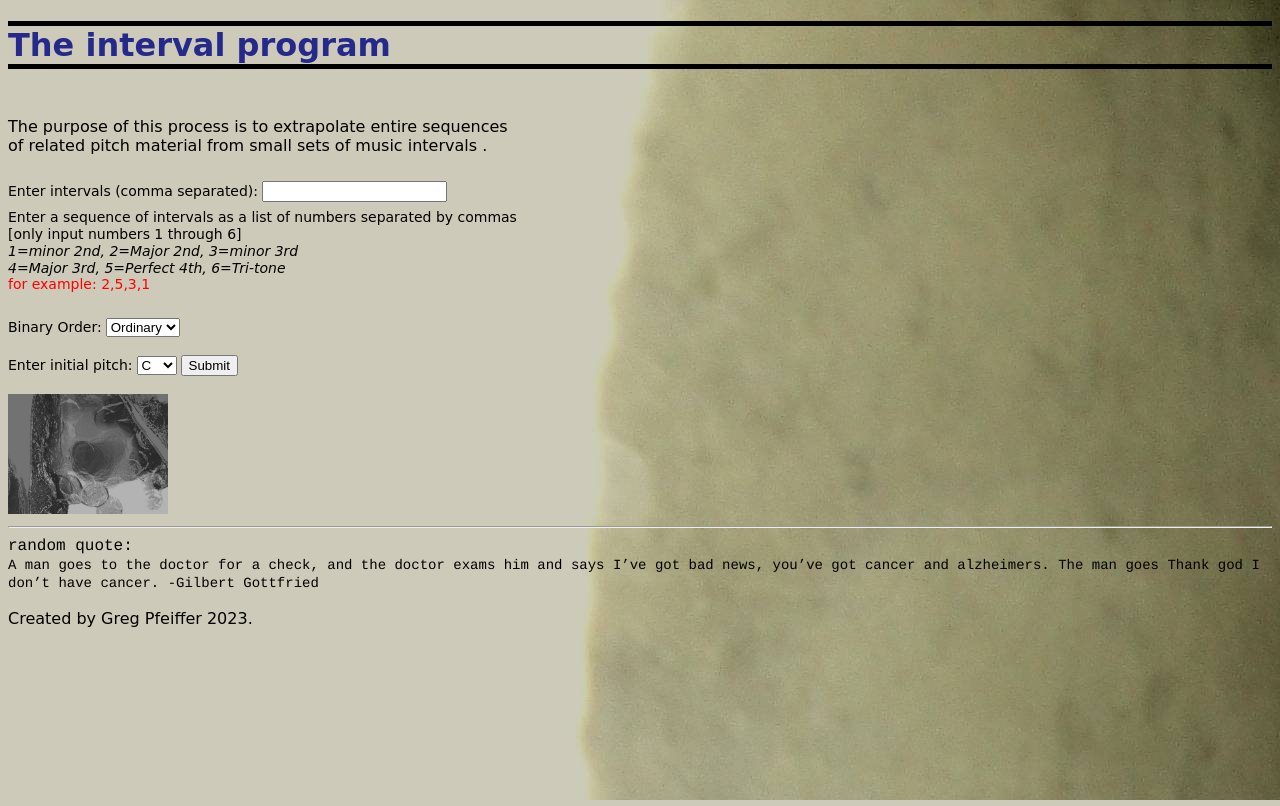
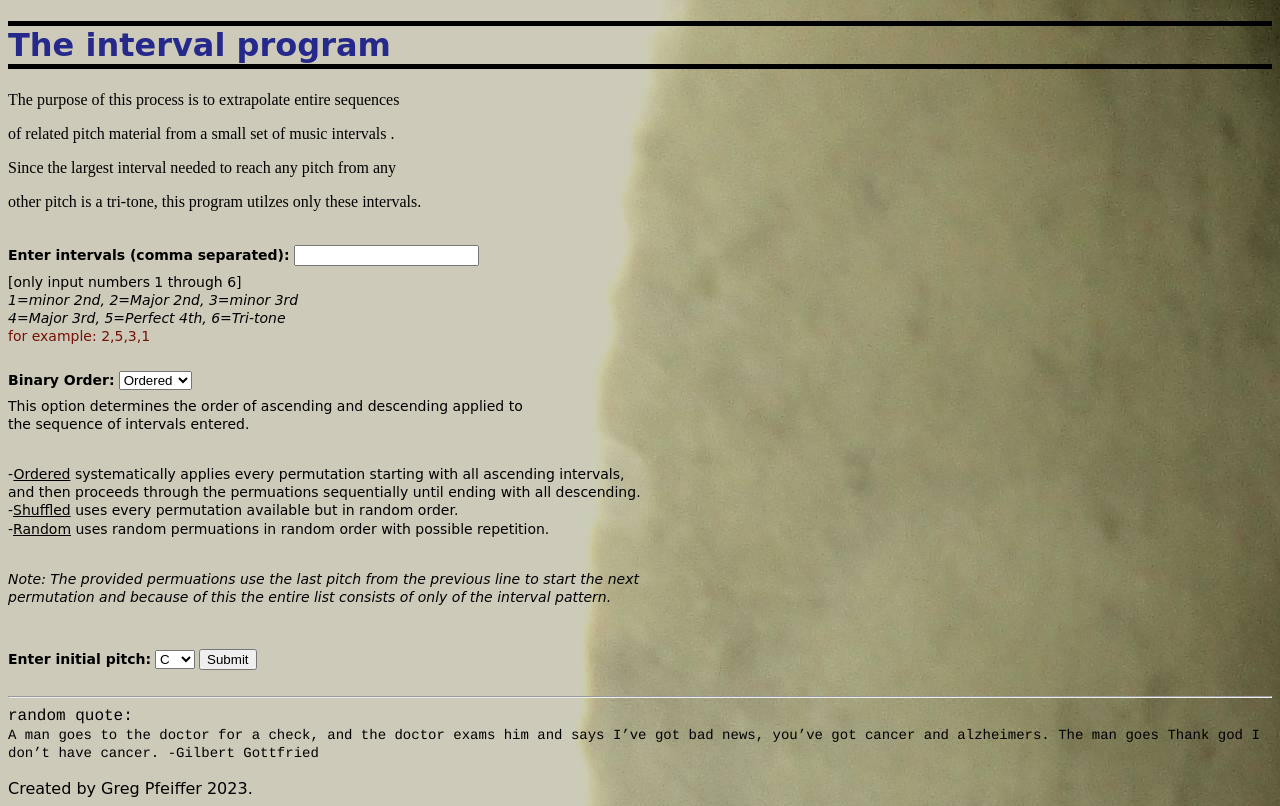
Before and after one commit to McGregor-H/music-intervals, a Flask app: page / in a window 1280 px wide. Run offline with Flask 2, Linux system fonts and the light colour scheme.

Commit message:
Update form.html

```diff
--- a/templates/form.html
+++ b/templates/form.html
@@ -1,30 +1,40 @@
 {% extends "base.html" %}
-{% block subtitle %}Creation Form{% endblock %}
 {% block content %}
 <form method="post">
 
     <h1 class="blueheader">The interval program</h1>
+    <p class="whatilike">The purpose of this process is to extrapolate entire sequences</p>
+    <p class="whatilike">of related pitch material from a small set of music intervals .</p>
+	<p class="whatilike">Since the largest interval needed to reach any pitch from any</p>
+    <p class="whatilike">other pitch is a tri-tone, this program utilzes only these intervals.</p>
+	<br>
+    <label for="entered_values_raw" style="font-family: dejavu sans; font-size:14px; font-weight: bold">Enter intervals (comma separated):</label>
+    <input type="text" name="entered_values_raw" id="entered_values_raw">
+    <p style="font-family: dejavu sans; font-size:14px; line-height: 0.3;">[only input numbers 1 through 6]</p>
+    <p style="font-family: dejavu sans; font-size:14px; line-height: 0.3; font-style: italic"> 1=minor 2nd, 2=Major 2nd, 3=minor 3rd</p>
+    <p style="font-family: dejavu sans; font-size:14px; line-height: 0.3; font-style: italic"> 4=Major 3rd, 5=Perfect 4th, 6=Tri-tone</p>
+    <p style="font-family: dejavu sans; color:#751107; font-size:14px; line-height: 0.3">for example: 2,5,3,1</p>
     <br>
-    <p style="font-family: dejavu sans; line-height: 0.2">The purpose of this process is to extrapolate entire sequences</p>
-    <p style="font-family: dejavu sans; line-height: 0.2">of related pitch material from small sets of music intervals .</p>
-    <br>
-    <label for="entered_values_raw" style="font-family: dejavu sans; font-size:14px">Enter intervals (comma separated):</label>
-    <input type="text" name="entered_values_raw" id="entered_values_raw">
-    <p style="font-family: dejavu sans; font-size:14px; line-height: 0.2;">Enter a sequence of intervals as a list of numbers separated by commas</p>
-    <p style="font-family: dejavu sans; font-size:14px; line-height: 0.2;">[only input numbers 1 through 6]</p>
-    <p style="font-family: dejavu sans; font-size:14px; line-height: 0.2; font-style: italic"> 1=minor 2nd, 2=Major 2nd, 3=minor 3rd</p>
-    <p style="font-family: dejavu sans; font-size:14px; line-height: 0.2; font-style: italic"> 4=Major 3rd, 5=Perfect 4th, 6=Tri-tone</p>
-    <p style="font-family: dejavu sans; color:red; font-size:14px; line-height: 0.2">for example: 2,5,3,1</p>
-    <br>
-    <label for="binary_order" style="font-family: dejavu sans; font-size:14px">Binary Order:</label>
+    <label for="binary_order" style="font-family: dejavu sans; font-size:14px; font-weight: bold">Binary Order:</label>
     <select id="binary_order" name="binary_order">
-        <option value="ord">Ordinary</option>
-        <option value="shuf">Shuffle</option>
+        <option value="ord">Ordered</option>
+        <option value="shuf">Shuffled</option>
         <option value="ran">Random</option>
     </select>
-    <br>
+	<p style="font-family: dejavu sans; font-size:14px; line-height: 0.3;">This option determines the order of ascending and descending applied to</p>
+	<p style="font-family: dejavu sans; font-size:14px; line-height: 0.3;">the sequence of intervals entered.</p>
+	<br>
+	<p style="font-family: dejavu sans; font-size:14px; line-height: 0.3;">   -<u>Ordered</u> systematically applies every permutation starting with all ascending intervals,</p>
+	<p style="font-family: dejavu sans; font-size:14px; line-height: 0.3;">and then proceeds through the permuations sequentially until ending with all descending.</p>
+	<p style="font-family: dejavu sans; font-size:14px; line-height: 0.3;">   -<u>Shuffled</u> uses every permutation available but in random order.</p>
+	<p style="font-family: dejavu sans; font-size:14px; line-height: 0.3;">   -<u>Random</u> uses random permuations in random order with possible repetition.</p>
+	<br>
+	<p style="font-family: dejavu sans; font-size:14px; line-height: 0.3; font-style: oblique;">Note: The provided permuations use the last pitch from the previous line to start the next</p>
+	<p style="font-family: dejavu sans; font-size:14px; line-height: 0.3; font-style: oblique;">permutation and because of this the entire list consists of only of the interval pattern.</p>
+
+	<br>
     </br>
-    <label for="initial_pitch" style="font-family: dejavu sans; font-size:14px">Enter initial pitch:</label>
+    <label for="initial_pitch" style="font-family: dejavu sans; font-size:14px; font-weight: bold">Enter initial pitch:</label>
     <select id="initial_pitch" name="initial_pitch">
         <option value="C">C</option>
         <option value="C#">C#</option>
@@ -42,7 +52,7 @@
     <input type="submit" value="Submit">
     <br>
     </br>
-    <img src="{{url_for('static', filename='blotches_sm.jpg')}}" width="160" height="120" />
+
 
 </form>
 {% endblock %}
```
